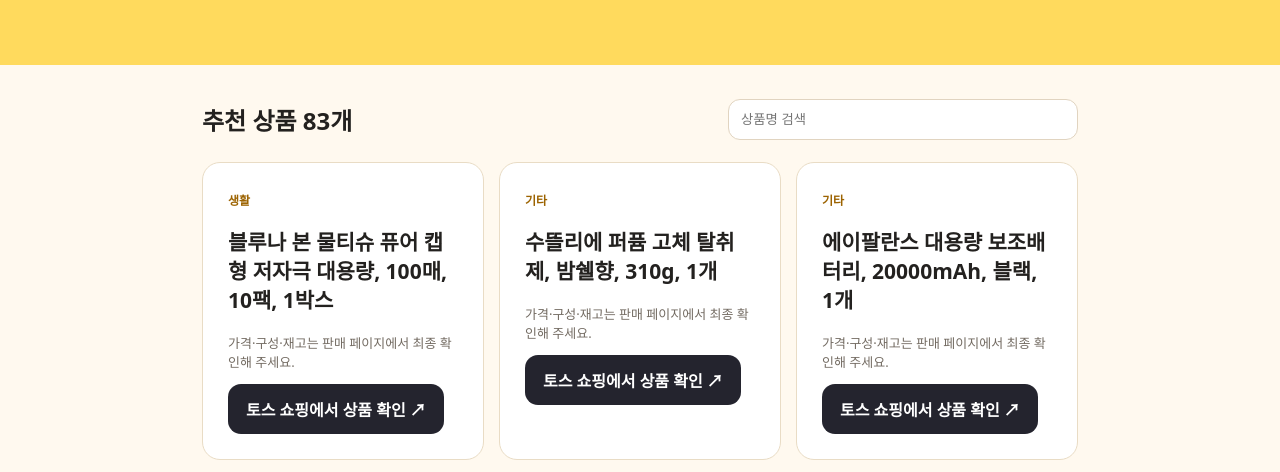
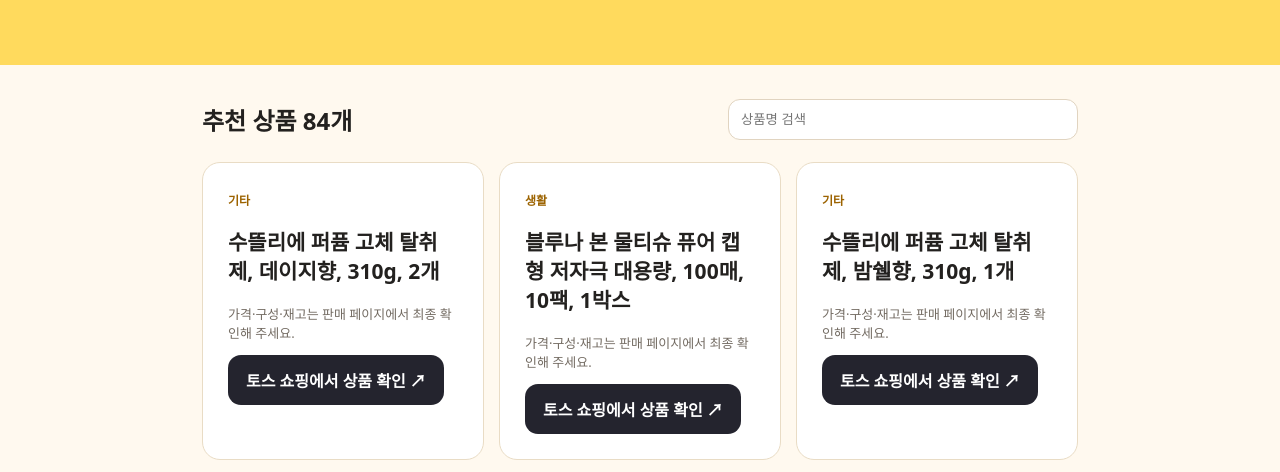
Before and after one commit to dajeongdamda-code/dealpick, a plain HTML site: page shop.html in a window 1280 px wide. Shown: the part 272-744 px from the top of the page. Drawn offline with Linux system fonts and the light colour scheme.

Commit message:
DealPick: add approved product links (newest first)

```diff
--- a/shop.html
+++ b/shop.html
@@ -3,6 +3,7 @@
 </head><body><header class="hero"><div class="wrap"><small>🛍️ TODAY'S DEALPICK · SHOP LINKS</small><h1>영상에서 본 상품,<br>여기서 확인하세요.</h1><p>오늘의 득템픽이 소개한 상품을 모았습니다. 구매 전 가격과 구성은 판매 페이지에서 다시 확인하세요.</p></div></header>
 <main class="wrap main"><div class="top"><h2>추천 상품 <span id="count"></span></h2><input id="search" placeholder="상품명 검색" aria-label="상품명 검색"></div><!-- DealPick newest-first order -->
 <div class="items" id="items">
+<article class="item"><span class="type">기타</span><h2>수뜰리에 퍼퓸 고체 탈취제, 데이지향, 310g, 2개</h2><p>가격·구성·재고는 판매 페이지에서 최종 확인해 주세요.</p><a class="buy" target="_blank" rel="noopener noreferrer nofollow sponsored" href="https://toss.shopping/_m/DMJUtN7y">토스 쇼핑에서 상품 확인 ↗</a></article>
 <article class="item"><span class="type">생활</span><h2>블루나 본 물티슈 퓨어 캡형 저자극 대용량, 100매, 10팩, 1박스</h2><p>가격·구성·재고는 판매 페이지에서 최종 확인해 주세요.</p><a class="buy" target="_blank" rel="noopener noreferrer nofollow sponsored" href="https://toss.shopping/_m/b8V00mP2">토스 쇼핑에서 상품 확인 ↗</a></article>
 <article class="item"><span class="type">기타</span><h2>수뜰리에 퍼퓸 고체 탈취제, 밤쉘향, 310g, 1개</h2><p>가격·구성·재고는 판매 페이지에서 최종 확인해 주세요.</p><a class="buy" target="_blank" rel="noopener noreferrer nofollow sponsored" href="https://toss.shopping/_m/LgLoZy8e">토스 쇼핑에서 상품 확인 ↗</a></article>
 <article class="item"><span class="type">기타</span><h2>에이팔란스 대용량 보조배터리, 20000mAh, 블랙, 1개</h2><p>가격·구성·재고는 판매 페이지에서 최종 확인해 주세요.</p><a class="buy" target="_blank" rel="noopener noreferrer nofollow sponsored" href="https://toss.shopping/_m/5mR9awY3">토스 쇼핑에서 상품 확인 ↗</a></article>
```
